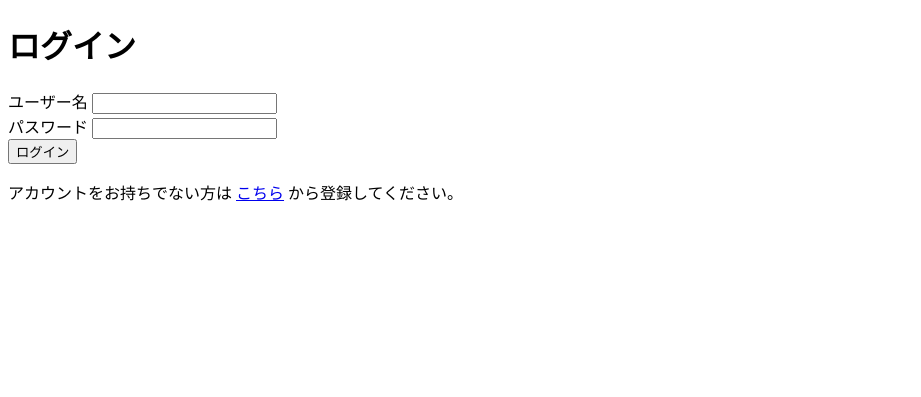
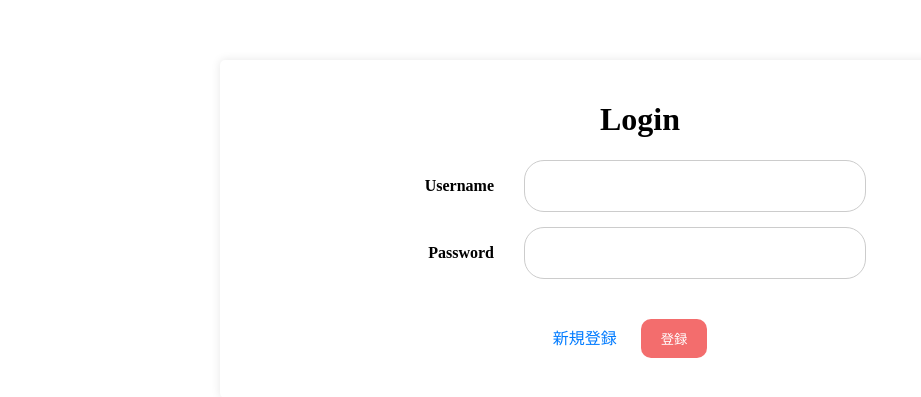
Before and after one commit to itc-s23014/SNS, a Flask app: page /login in a window 1280 px wide. Shown: the top 397 px of the page, without its empty margins (0-921 px from the left). Run offline with Flask 3, Linux system fonts and the light colour scheme; parts of the project's set-up code (start-up, migrations or seed data) failed here and were passed over.

Commit message:
ログイン画面UI

```diff
--- a/websns-app/static/login.css
+++ b/websns-app/static/login.css
@@ -1,36 +1,73 @@
 .login-container {
-    max-width: 400px;
-    margin: 0 auto;
+  font-size: 16px;
+  max-width: 800px;
+  margin: 60px auto;
   padding: 20px;
   background-color: #fff;
   border-radius: 5px;
   box-shadow: 0 0 10px rgba(0, 0, 0, 0.1);
+  text-align: center;
 }
 
 .form-group {
+  display: flex;
+  align-items: center;
+  justify-content: center;
   margin-bottom: 15px;
 }
 
-  label {
-    display: block;
+.form-group label {
+  width: 80px;
+  text-align: right;
+  margin-right: 30px;
   font-weight: bold;
-    margin-bottom: 5px;
 }
 
 input[type="text"],
 input[type="password"] {
-    width: 100%;
+  width: 40%;
+  height: 30px;
   padding: 10px;
   border: 1px solid #ccc;
-    border-radius: 3px;
+  border-radius: 20px;
+  outline: none;
 }
 
 button[type="submit"] {
-    width: 100%;
-    padding: 10px;
-    background-color: #007bff;
+  background-color: #f36d6d;
   color: #fff;
   border: none;
-    border-radius: 3px;
+  padding: 10px 20px;
+  margin: 20px;
+  border-radius: 10px;
+  cursor: pointer;
+  margin-left: 10px;
+}
+
+a {
+  color: #007bff;
+  text-decoration: none;
+  margin-right: 10px;
+}
+
+.form-footer {
+  display: flex;
+  justify-content: space-between;
+  align-items: center;
+  margin-top: 20px;
+  padding: 0 10px;
+}
+
+.form-footer a {
+  color: #007bff;
+  text-decoration: none;
+}
+
+.form-footer button {
+  background-color: #f36d6d;
+  color: #fff;
+  border: none;
+  padding: 10px 20px;
+  border-radius: 10px;
   cursor: pointer;
 }
--- a/websns-app/templates/login.html
+++ b/websns-app/templates/login.html
@@ -2,22 +2,25 @@
 <html lang="ja">
 <head>
   <meta charset="UTF-8">
-  <title>ログイン</title>
+  <link rel="stylesheet" href="../static/login.css">
+  <title>Login</title>
 </head>
 <body>
   <div class="login-container">
-    <h1>ログイン</h1>
+    <h1>Login</h1>
     <form method="POST" action="/login">
       <div class="form-group">
-        <label for="username">ユーザー名</label>
+        <label for="username">Username</label>
         <input type="text" id="username" name="username" required>
       </div>
       <div class="form-group">
-        <label for="password">パスワード</label>
+        <label for="password">Password</label>
         <input type="password" id="password" name="password" required>
       </div>
-      <button type="submit">ログイン</button>
-      <p>アカウントをお持ちでない方は <a href="/register">こちら</a> から登録してください。</p>
+      <div class="form-footer"></div>
+        <a href="/register">新規登録</a>
+        <button type="submit">登録</button>
+      </div>
     </form>
   </div>
 </body>
```
Lines whose indentation alone changed are shown as unchanged.
